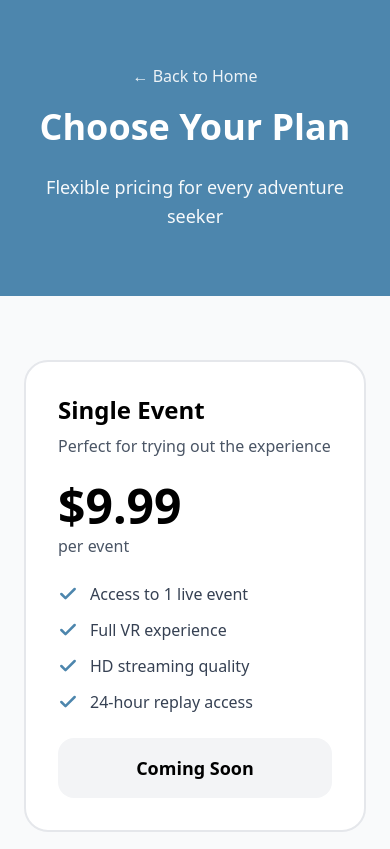
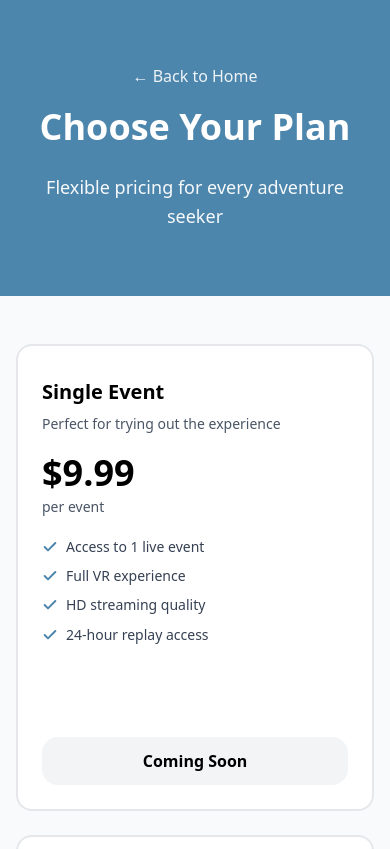
Before and after one commit to Agentscreator/my-eyeview, a Next.js app: page /pricing in a window 390 px wide. Shown: the top 849 px of the page. Built offline with nearby package versions, Linux system fonts and the light colour scheme; no server answers.

Commit message:
Mobile Formatting

```diff
--- a/app/experiences/page.tsx
+++ b/app/experiences/page.tsx
@@ -59,29 +59,29 @@ export default function ExperiencesPage() {
         </div>
       </section>
 
-      <section className="bg-white py-16 sm:py-20 md:py-24 px-6 sm:px-8">
+      <section className="bg-white py-12 sm:py-16 md:py-20 lg:py-24 px-4 sm:px-6 md:px-8">
         <div className="container max-w-6xl mx-auto">
-          <h2 className="text-4xl sm:text-5xl md:text-6xl font-bold text-black text-center mb-12 sm:mb-16">
+          <h2 className="text-3xl sm:text-4xl md:text-5xl lg:text-6xl font-bold text-black text-center mb-10 sm:mb-12 md:mb-16 px-4">
             Customer Reviews
           </h2>
 
-          <div className="grid grid-cols-1 md:grid-cols-2 lg:grid-cols-3 gap-8">
+          <div className="grid grid-cols-1 sm:grid-cols-2 lg:grid-cols-3 gap-5 sm:gap-6 md:gap-8">
             {testimonials.map((testimonial, index) => (
               <div
                 key={index}
-                className="bg-gray-50 rounded-2xl p-6 sm:p-8 space-y-4 hover:shadow-xl transition-shadow border-2 border-gray-200"
+                className="bg-gray-50 rounded-xl sm:rounded-2xl p-5 sm:p-6 md:p-8 space-y-3 sm:space-y-4 hover:shadow-xl transition-shadow border-2 border-gray-200 flex flex-col"
               >
-                <div className="flex gap-1">
+                <div className="flex gap-0.5 sm:gap-1">
                   {[...Array(testimonial.rating)].map((_, i) => (
-                    <Star key={i} className="w-5 h-5 fill-yellow-400 text-yellow-400" />
+                    <Star key={i} className="w-4 h-4 sm:w-5 sm:h-5 fill-yellow-400 text-yellow-400" />
                   ))}
                 </div>
-                <p className="text-gray-700 text-base sm:text-lg leading-relaxed italic">
+                <p className="text-gray-700 text-sm sm:text-base md:text-lg leading-relaxed italic flex-grow">
                   "{testimonial.review}"
                 </p>
-                <div className="pt-4 border-t border-gray-200">
-                  <p className="font-bold text-black">{testimonial.name}</p>
-                  <p className="text-sm text-gray-600">{testimonial.experience}</p>
+                <div className="pt-3 sm:pt-4 border-t border-gray-200">
+                  <p className="font-bold text-black text-sm sm:text-base">{testimonial.name}</p>
+                  <p className="text-xs sm:text-sm text-gray-600">{testimonial.experience}</p>
                 </div>
               </div>
             ))}
@@ -102,13 +102,13 @@ export default function ExperiencesPage() {
         </div>
       </section>
 
-      <section className="bg-[#4d86ad] py-16 sm:py-20 px-6 sm:px-8">
-        <div className="container max-w-4xl mx-auto text-center space-y-8">
-          <h2 className="text-3xl sm:text-4xl md:text-5xl font-bold text-white">
+      <section className="bg-[#4d86ad] py-12 sm:py-16 md:py-20 px-4 sm:px-6 md:px-8">
+        <div className="container max-w-4xl mx-auto text-center space-y-6 sm:space-y-8">
+          <h2 className="text-2xl sm:text-3xl md:text-4xl lg:text-5xl font-bold text-white px-4 leading-tight">
             Ready to Start Your Adventure?
           </h2>
           <Link href="/pricing">
-            <button className="px-10 py-5 text-xl font-bold bg-white text-[#4d86ad] rounded-2xl hover:bg-gray-100 transition-all shadow-xl hover:scale-105">
+            <button className="px-8 sm:px-10 py-4 sm:py-5 text-lg sm:text-xl font-bold bg-white text-[#4d86ad] rounded-xl sm:rounded-2xl hover:bg-gray-100 transition-all shadow-xl hover:scale-105 active:scale-95">
               View Pricing Plans
             </button>
           </Link>
--- a/app/pricing/page.tsx
+++ b/app/pricing/page.tsx
@@ -94,47 +94,47 @@ export default function PricingPage() {
         </div>
       </section>
 
-      <section className="bg-gray-50 py-16 sm:py-20 md:py-24 px-6 sm:px-8">
+      <section className="bg-gray-50 py-12 sm:py-16 md:py-20 lg:py-24 px-4 sm:px-6 md:px-8">
         <div className="container max-w-7xl mx-auto">
-          <div className="grid grid-cols-1 md:grid-cols-2 lg:grid-cols-3 gap-8">
+          <div className="grid grid-cols-1 md:grid-cols-2 lg:grid-cols-3 gap-6 sm:gap-8">
             {pricingPlans.map((plan, index) => (
               <div
                 key={index}
-                className={`relative bg-white rounded-3xl p-8 space-y-6 transition-all hover:shadow-2xl ${
+                className={`relative bg-white rounded-2xl sm:rounded-3xl p-6 sm:p-8 space-y-5 sm:space-y-6 transition-all hover:shadow-2xl ${
                   plan.popular
-                    ? "border-4 border-[#4d86ad] shadow-xl scale-105"
+                    ? "border-3 sm:border-4 border-[#4d86ad] shadow-xl md:scale-105"
                     : "border-2 border-gray-200 hover:border-[#4d86ad]"
                 }`}
               >
                 {plan.popular && (
-                  <div className="absolute -top-4 left-1/2 -translate-x-1/2 bg-[#4d86ad] text-white px-6 py-2 rounded-full text-sm font-bold">
+                  <div className="absolute -top-3 sm:-top-4 left-1/2 -translate-x-1/2 bg-[#4d86ad] text-white px-4 sm:px-6 py-1.5 sm:py-2 rounded-full text-xs sm:text-sm font-bold whitespace-nowrap">
                     MOST POPULAR
                   </div>
                 )}
 
-                <div className="space-y-2">
-                  <h3 className="text-2xl sm:text-3xl font-bold text-black">{plan.name}</h3>
-                  <p className="text-gray-600">{plan.description}</p>
+                <div className="space-y-2 pt-2">
+                  <h3 className="text-xl sm:text-2xl md:text-3xl font-bold text-black">{plan.name}</h3>
+                  <p className="text-sm sm:text-base text-gray-600 leading-snug">{plan.description}</p>
                 </div>
 
                 <div className="space-y-1">
-                  <div className="flex items-baseline gap-2">
-                    <span className="text-5xl font-bold text-black">{plan.price}</span>
+                  <div className="flex items-baseline gap-1 sm:gap-2">
+                    <span className="text-4xl sm:text-5xl font-bold text-black">{plan.price}</span>
                   </div>
-                  <p className="text-gray-600">{plan.period}</p>
+                  <p className="text-sm sm:text-base text-gray-600">{plan.period}</p>
                 </div>
 
-                <ul className="space-y-3">
+                <ul className="space-y-2.5 sm:space-y-3 min-h-[180px] sm:min-h-[200px]">
                   {plan.features.map((feature, featureIndex) => (
-                    <li key={featureIndex} className="flex items-start gap-3">
-                      <Check className="w-5 h-5 text-[#4d86ad] flex-shrink-0 mt-0.5" strokeWidth={3} />
-                      <span className="text-gray-700">{feature}</span>
+                    <li key={featureIndex} className="flex items-start gap-2 sm:gap-3">
+                      <Check className="w-4 h-4 sm:w-5 sm:h-5 text-[#4d86ad] flex-shrink-0 mt-0.5" strokeWidth={3} />
+                      <span className="text-sm sm:text-base text-gray-700 leading-snug">{feature}</span>
                     </li>
                   ))}
                 </ul>
 
                 <button
-                  className={`w-full py-4 rounded-2xl font-bold text-lg transition-all ${
+                  className={`w-full py-3 sm:py-4 rounded-xl sm:rounded-2xl font-bold text-base sm:text-lg transition-all ${
                     plan.popular
                       ? "bg-[#4d86ad] text-white hover:bg-[#3d6a8d] shadow-lg"
                       : "bg-gray-100 text-black hover:bg-gray-200"
@@ -146,8 +146,8 @@ export default function PricingPage() {
             ))}
           </div>
 
-          <div className="mt-16 text-center space-y-4">
-            <p className="text-gray-600 text-lg">
+          <div className="mt-12 sm:mt-16 text-center space-y-3 sm:space-y-4 px-4">
+            <p className="text-base sm:text-lg text-gray-600">
               All plans include access to our VR platform and customer support
             </p>
           </div>
```
